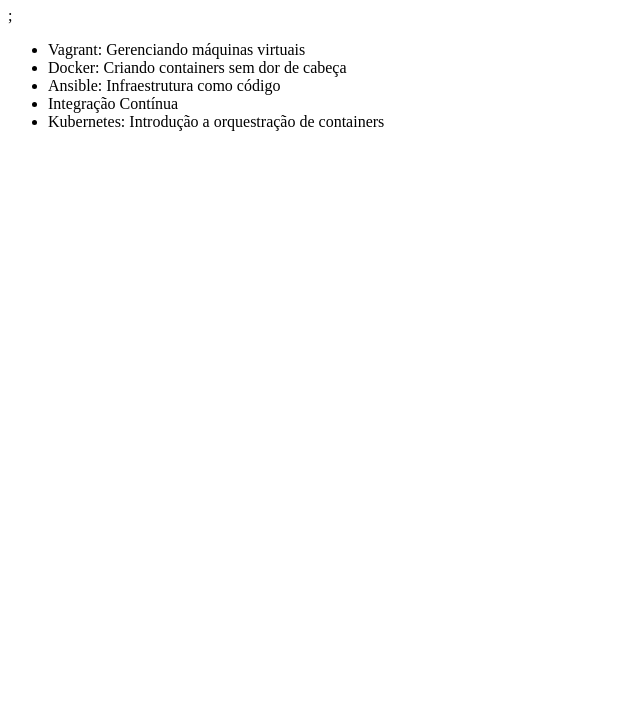
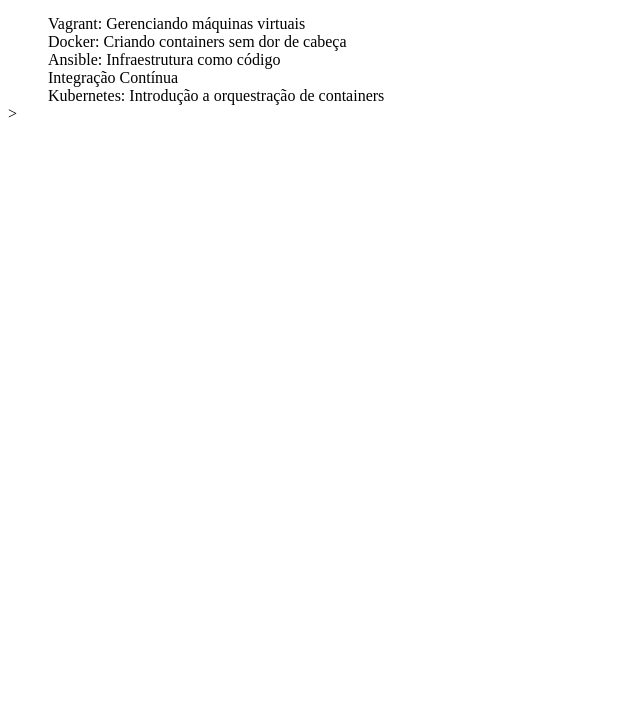
Before and after one commit to DaniloSilva-ITE/alura-git, a plain HTML site: page index.html in a window 1280 px wide. Shown: the part 99-800 px from the top of the page, without its empty margins (0-640 px from the left). Drawn offline with Linux system fonts and the light colour scheme.

Commit message:
Trocando UL por DL

```diff
--- a/index.html
+++ b/index.html
@@ -5,14 +5,14 @@
     <title>Cursos de DevOps da Alura</title>
 </head>
 <body>
-    <<h1>Cursos de DevOps</h1>;
+    <h1>Cursos de DevOps</h1>;
 
-    <ul>
-        <li>Vagrant: Gerenciando máquinas virtuais</li>
-        <li>Docker: Criando containers sem dor de cabeça</li>
-        <li>Ansible: Infraestrutura como código</li>
-        <li>Integração Contínua</li>
-        <li>Kubernetes: Introdução a orquestração de containers</li>
-    </ul>
+    <dl>
+        <dd>Vagrant: Gerenciando máquinas virtuais</dd>
+        <dd>Docker: Criando containers sem dor de cabeça</dd>
+        <dd>Ansible: Infraestrutura como código</dd>
+        <dd>Integração Contínua</dd>
+        <dd>Kubernetes: Introdução a orquestração de containers</dd>>
+    </dl>
 </body>
 </html>
```
